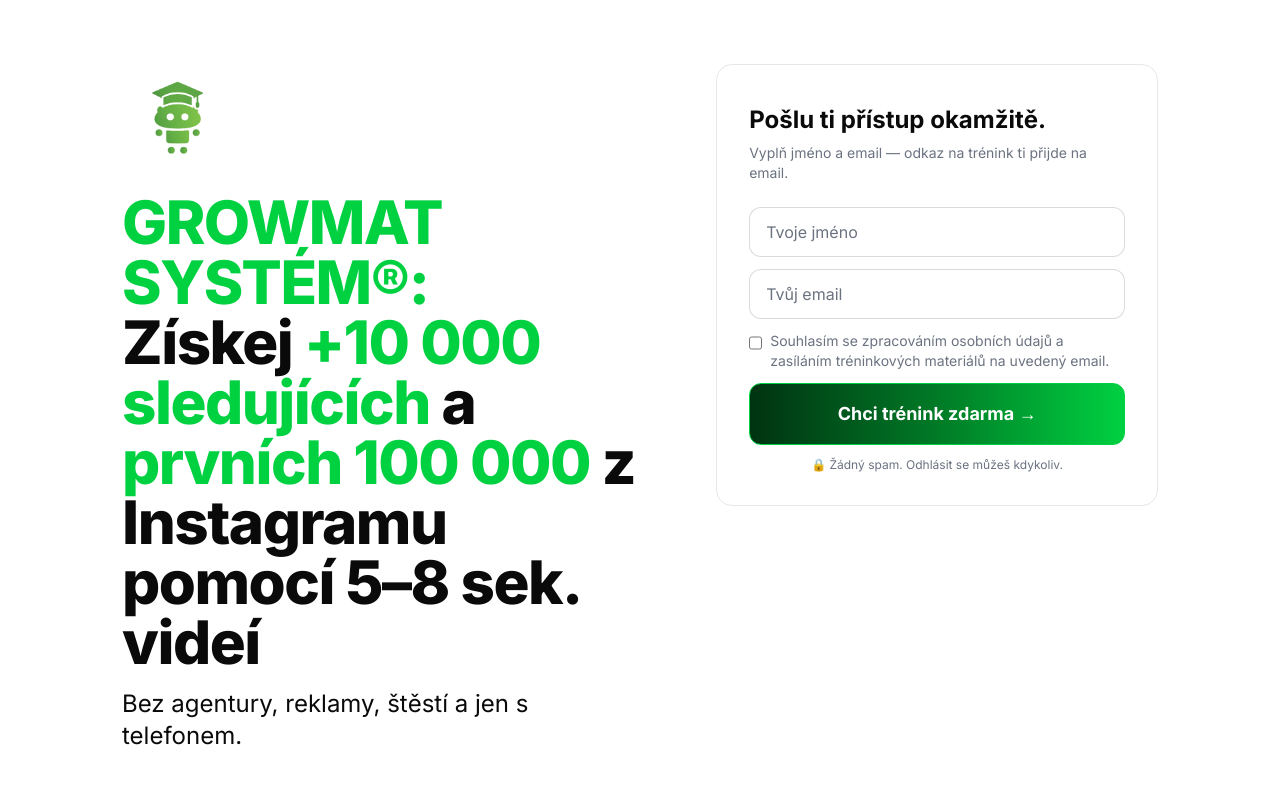
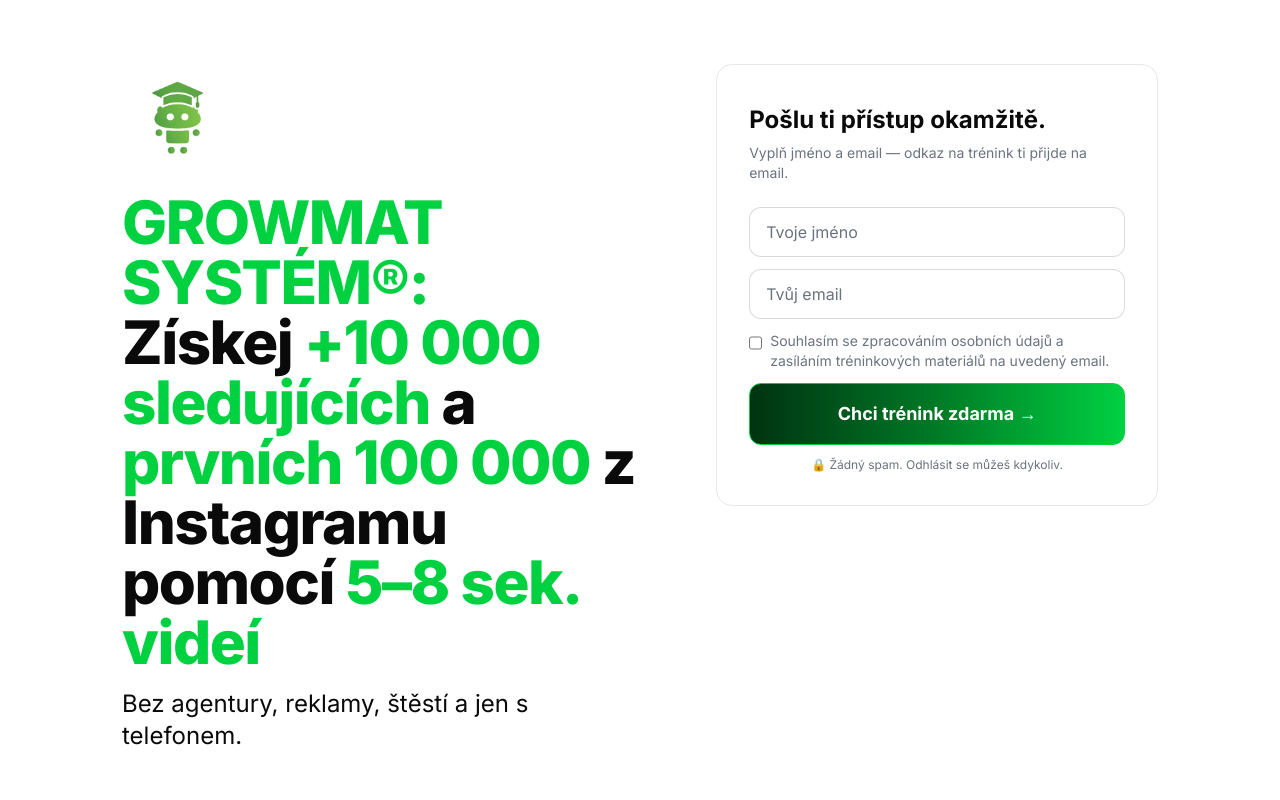
Before and after one commit to adambardzak/socialmaty, a Next.js app: page /optin in a window 1280 px wide. Shown: the top 800 px of the page. Built offline with nearby package versions, Linux system fonts and the light colour scheme.

Commit message:
highlight 5-8 sek videi in accent

```diff
--- a/src/app/optin/page.tsx
+++ b/src/app/optin/page.tsx
@@ -27,7 +27,8 @@
             <h1 className="mt-4 font-display font-extrabold text-3xl sm:text-5xl lg:text-6xl leading-[1.1] tracking-tight">
               <span className="block text-accent">GROWMAT SYSTÉM®:</span>{" "}
               Získej <span className="text-accent">+10 000 sledujících</span> a{" "}
-              <span className="text-accent">prvních 100 000</span> z Instagramu pomocí 5–8 sek. videí
+              <span className="text-accent">prvních 100 000</span> z Instagramu pomocí{" "}
+              <span className="text-accent">5–8 sek. videí</span>
             </h1>
             <p className="mt-4 font-display text-lg sm:text-2xl lg:text-2xl text-ink leading-snug">
               Bez agentury, reklamy, štěstí a jen s telefonem.
```
